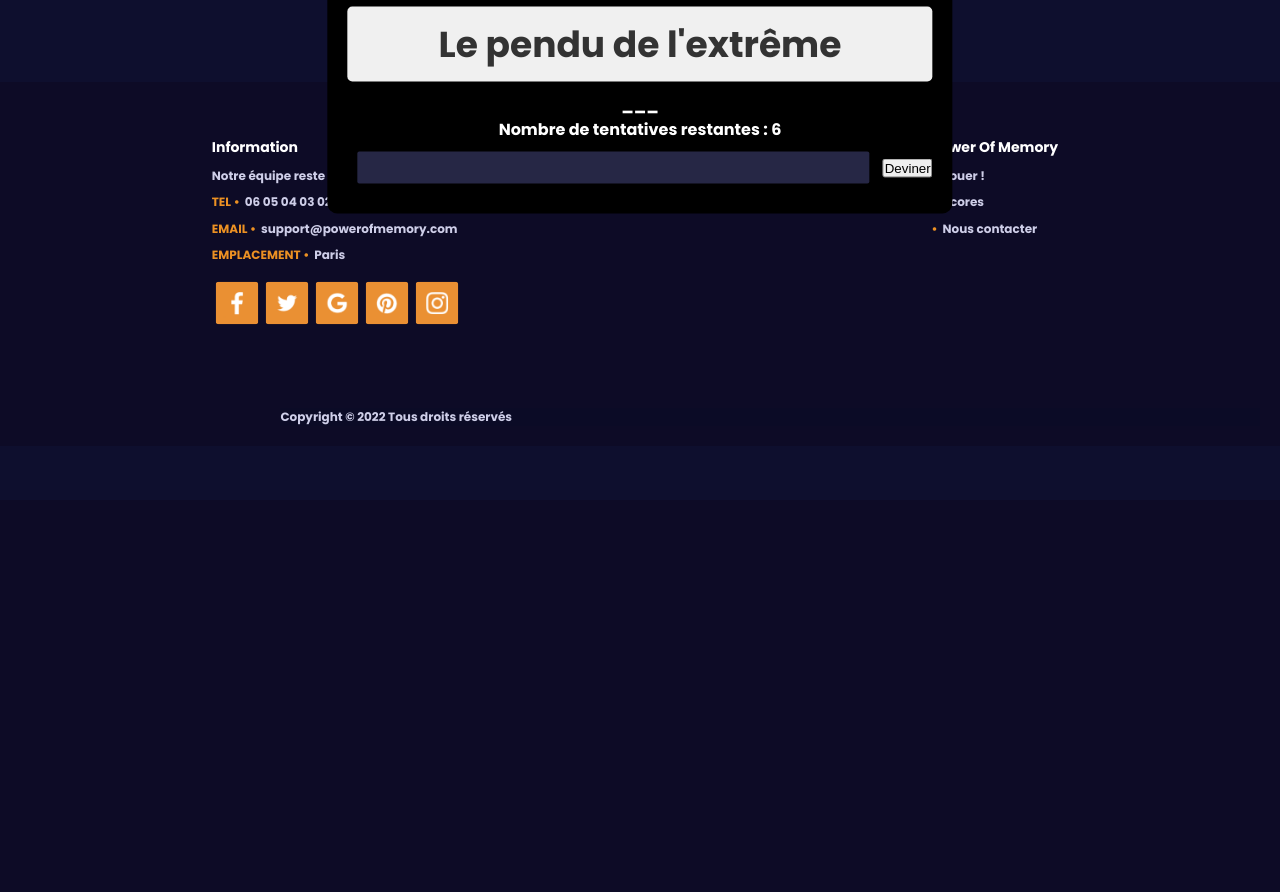
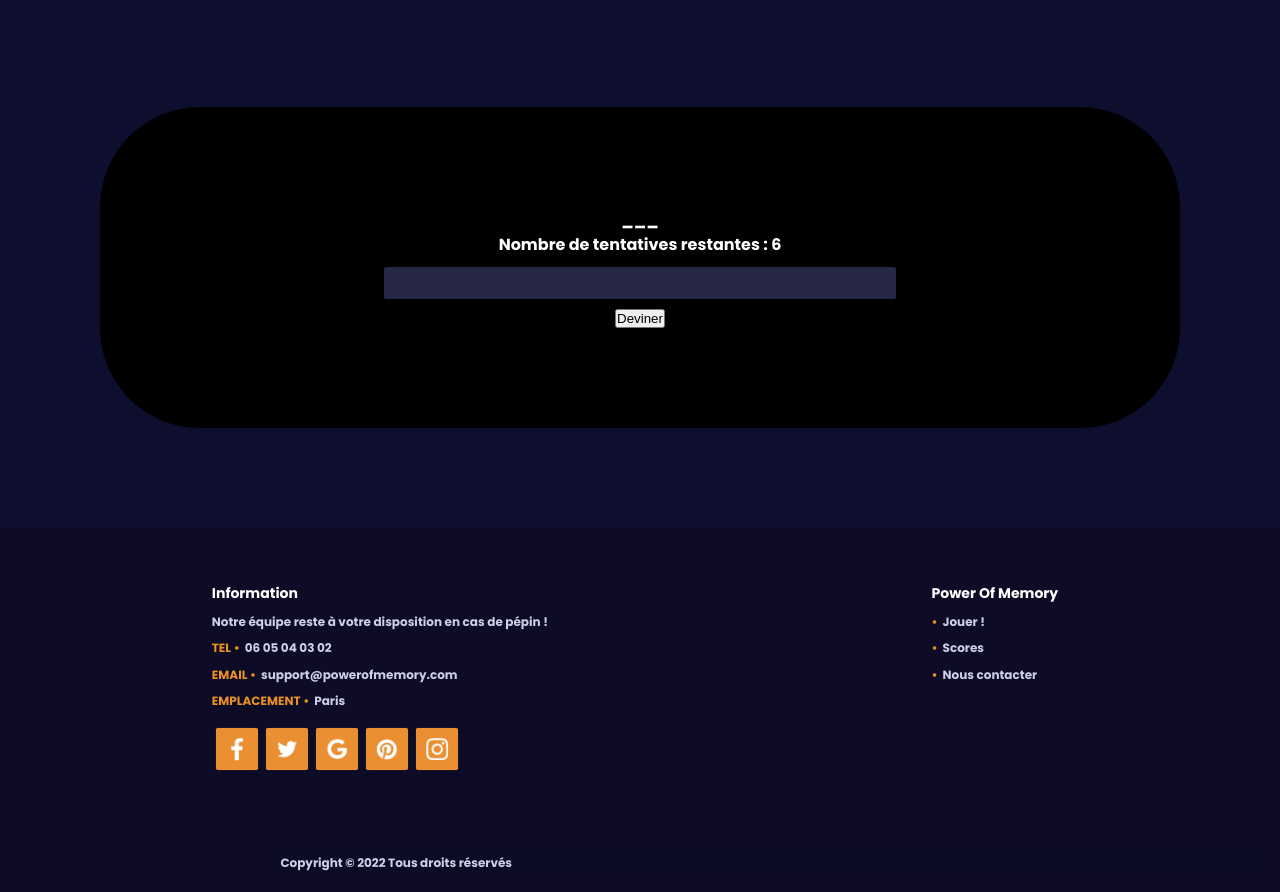
Before and after one commit to rinrina01/MEMORY, a PHP site: page /games/pendu/pendu_game.php in a window 1280 px wide. Shown: the part 300-1192 px from the top of the page. Before the commit the page ends 725 px from the top, so only its background shows below. Run offline with PHP 8.4, Linux system fonts and the light colour scheme.

Commit message:
le pendu de l'extreme

```diff
--- /dev/null
+++ b/ASSETS/styles/pendu_game.css
@@ -0,0 +1,153 @@
+body {
+    background-color: #0e0f2e;
+    color: white;
+    font-family: "Poppins";
+    margin: 0;
+  }
+  main {
+    margin-top: 75px; /* AJOUT D'ESPACE ENTRE LES ÉLÉMENTS */
+  }
+  /* ---------------- FONT/SETUP ----------------------- */
+  @font-face {
+    font-family: "Poppins";
+    src: url("FONTS/POPPINS/Poppins-Bold.ttf");
+    font-weight: bold;
+  } /* -------------------------------------------------- */
+
+  .grid {
+    display: flex;
+    flex-direction: row;
+    flex-wrap: wrap;
+    /* 100+(nombre de cartes sur ligne * 100) */
+    width: 520px;
+  }
+
+  .box {
+    display: flex;
+    flex-direction: column;
+    align-content: center;
+    align-items: center;
+    justify-content: center;
+  }
+
+  .textsbox {
+    margin-bottom: 10px;
+    display: flex;
+    flex-direction: row;
+    justify-content: center;
+    color: gray;
+  }
+
+  h3 {
+    margin-right: 10px;
+  }
+
+  input {
+    background-color: rgb(38, 39, 69);
+    border-radius: 2px;
+    border: none;
+    color: white;
+    padding: 5px;
+    padding-left: 20px;
+    padding-right: 20px;
+    margin: 10px;
+    height: 32px;
+    width: 512px;
+    text-align: left;
+    font-size: 14px;
+  }
+
+  .button {
+    background-color: orange;
+    padding: 15px;
+    padding-left: 20px;
+    padding-right: 20px;
+    color: white;
+    border-radius: 2px;
+    border: none;
+    align-self: flex-start;
+  }
+  .button:hover {
+    background-color: yellow;
+    padding: 15px;
+    padding-left: 20px;
+    padding-right: 20px;
+    color: black;
+    border-radius: 2px;
+    border: none;
+  }
+
+  .card {
+    width: 100px;
+    margin: 2px;
+  }
+
+  /* -------------------------------- FOOOTER --------------------------------------------- */
+  footer {
+    background-color: rgba(13, 11, 38, 255);
+    color: rgb(255, 255, 255);
+    font-size: 12px;
+    margin-top: 20px;
+    padding: 20px; /* ESPACE EN HAUT DU FOOTER */
+  }
+
+  footer img {
+    border-radius: 7%;
+    scale: 85%;
+  }
+
+  .footer-description {
+    color: #cecee8;
+    display: flex;
+    text-decoration: none;
+  }
+
+  .footer-wrapper {
+    display: flex;
+    justify-content: space-around;
+    line-height: 2.2;
+  }
+
+  .footer-logos {
+    display: flex;
+    align-items: flex-start;
+  }
+  .footer-logos > div {
+    transition: transform 0.25s;
+  }
+
+  .footer-logos > div:hover {
+    transform: scale(1.2);
+  }
+
+  .copyright {
+    margin-top: 70px;
+    background-color: rgba(11, 11, 38);
+    color: #cecee8;
+  }
+
+  .copyright p {
+    font-size: 0.9em;
+    text-align: left;
+  } /* ------------------------------------------------------------------------------------- */
+
+  #pendu-container {
+    display: flex;
+    flex-direction: column;
+    align-content: center;
+    align-items: center;
+    background-color: black;
+    border-radius: 100px;
+
+    padding-top: 100px;
+    padding-bottom: 100px;
+    margin: 100px;
+}
+
+#container {
+    text-align: center;
+    background-color: #f0f0f0;
+    padding: 10px 0;
+    margin-bottom: 10px;
+    border-radius: 5px;
+}
--- a/games/pendu/pendu_game.php
+++ b/games/pendu/pendu_game.php
@@ -14,7 +14,7 @@ require_once SITE_ROOT . 'utils/database.php';
     require SITE_ROOT . 'partials/head.php';
     ?>
     <title> Démineur </title>
-    <link rel="stylesheet" href="<?php echo PROJECT_FOLDER; ?>assets/styles/demineur_game.css" />
+    <link rel="stylesheet" href="<?php echo PROJECT_FOLDER; ?>assets/styles/pendu_game.css" />
 </head>
 
 <body>
@@ -28,9 +28,6 @@ require_once SITE_ROOT . 'utils/database.php';
 
 
     <div id="pendu-container">
-        <div id="container">
-            <h1>Le pendu de l'extrême</h1>
-        </div>
         <div id="word-display" class="white-text"></div>
         <p id="guesses-remaining">Nombre de tentatives restantes : <span id="attempts"></span></p>
         <input type="text" id="letter-input" maxlength="1">
```
